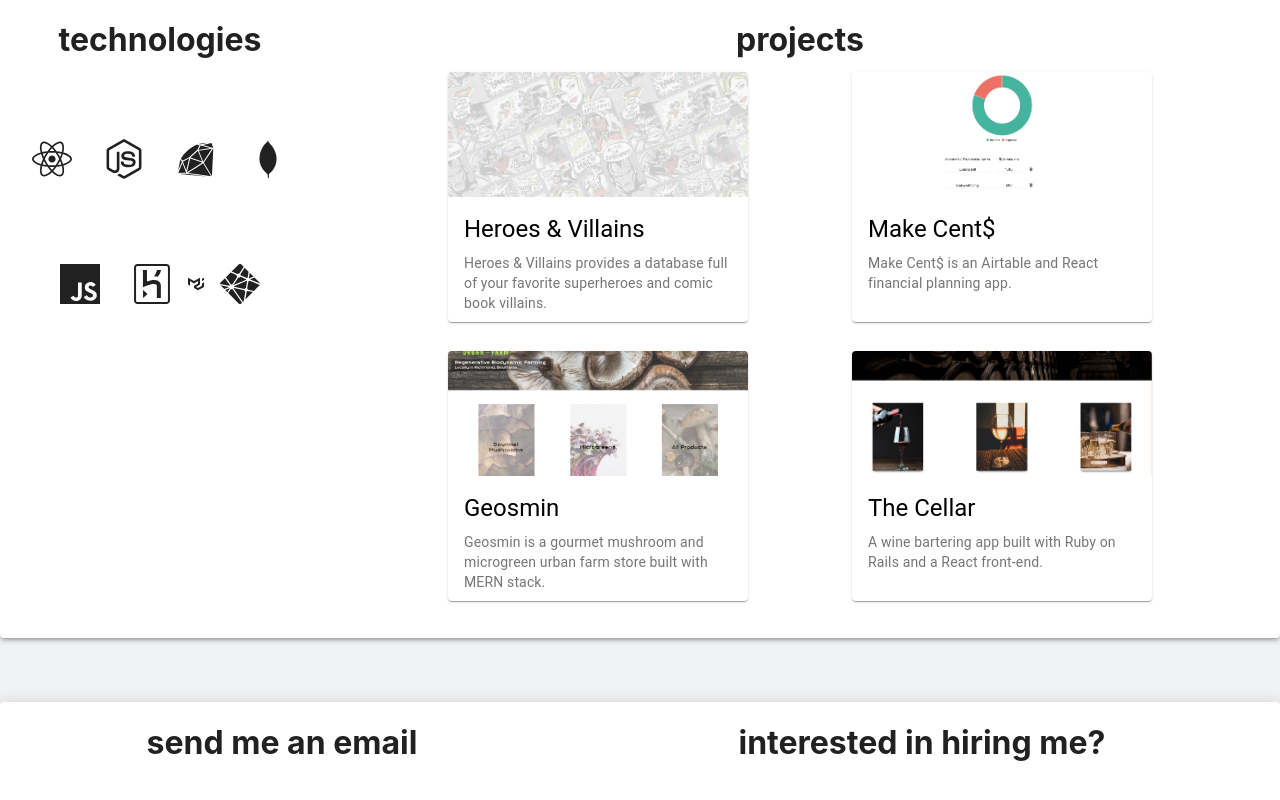
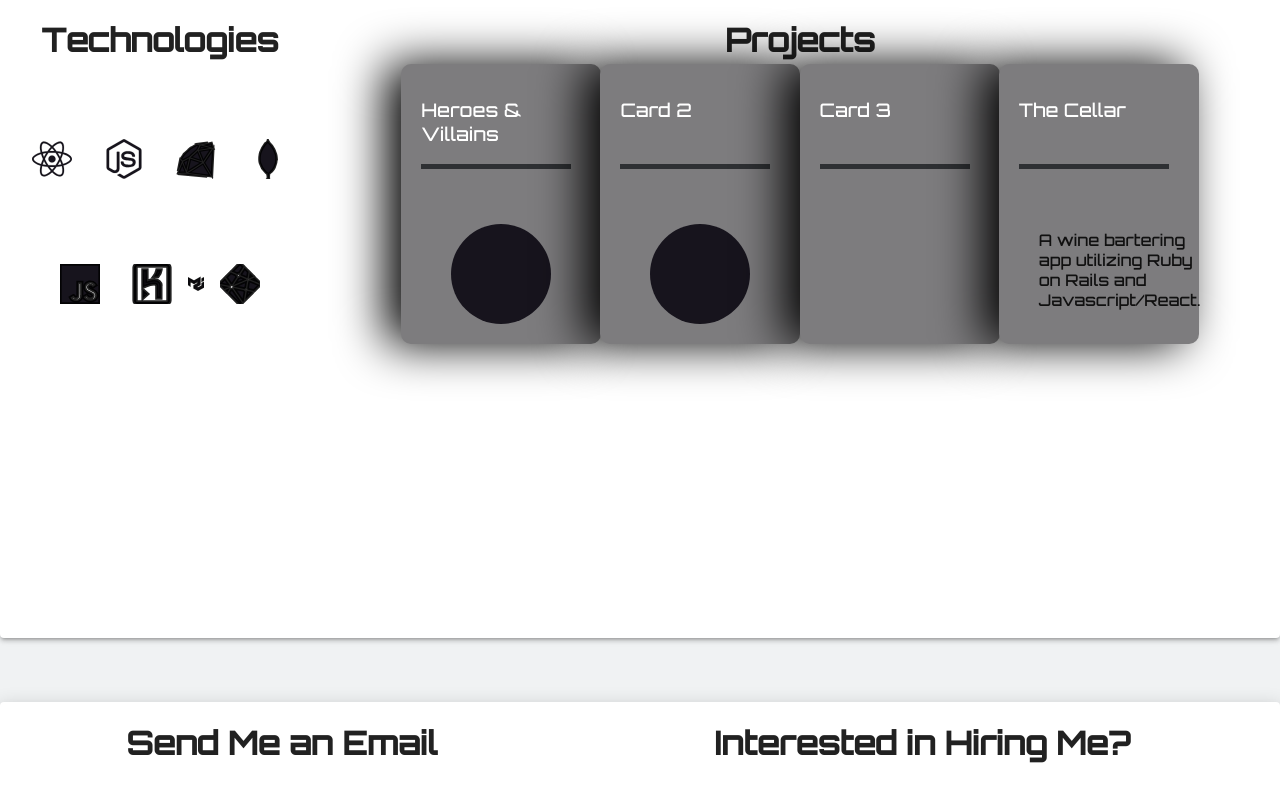
Before and after one commit to LLuth0r/portfolio, a React (Create React App) app: page / in a window 1280 px wide. Shown: the part 1140-1940 px from the top of the page. Built offline with nearby package versions, Linux system fonts and the light colour scheme.

Commit message:
Updated fonts and hero image

```diff
--- a/src/App.css
+++ b/src/App.css
@@ -4,6 +4,6 @@
 }
 
 body {
-  max-width: 1425px;
+  max-width: 1800px;
   margin: auto;
 }
--- a/src/components/Card1/Card1.css
+++ b/src/components/Card1/Card1.css
@@ -2,3 +2,101 @@ a {
     text-decoration: none;
     color: black;
 }
+
+.container {
+    position: absolute;
+    height: 300px;
+    width: 600px;
+    top: 60px;
+    left: calc(50% - 300px);
+    display: flex;
+  }
+
+  .card {
+    display: flex;
+    height: 280px;
+    width: 200px;
+    background-color: #7d7c7e;
+    border-radius: 10px;
+    box-shadow: -1rem 0 3rem #000;
+  /*   margin-left: -50px; */
+    transition: 0.4s ease-out;
+    position: relative;
+    left: 0px;
+  }
+
+  .card:not(:first-child) {
+      margin-left: -50px;
+  }
+
+  .card:hover {
+    transform: translateY(-20px);
+    transition: 0.4s ease-out;
+  }
+
+  .card:hover ~ .card {
+    position: relative;
+    left: 50px;
+    transition: 0.4s ease-out;
+  }
+
+  .title {
+    color: white;
+    font-weight: 300;
+    position: absolute;
+    left: 20px;
+    top: 15px;
+  }
+
+  .bar {
+    position: absolute;
+    top: 100px;
+    left: 20px;
+    height: 5px;
+    width: 150px;
+  }
+
+  .emptybar {
+    background-color: #2e3033;
+    width: 100%;
+    height: 100%;
+  }
+
+  .filledbar {
+    position: absolute;
+    top: 0px;
+    z-index: 3;
+    width: 0px;
+    height: 100%;
+    background: rgb(0,154,217);
+    background: linear-gradient(90deg, rgba(0,154,217,1) 0%, rgba(217,147,0,1) 65%, rgba(255,186,0,1) 100%);
+    transition: 0.6s ease-out;
+  }
+
+  .card:hover .filledbar {
+    width: 120px;
+    transition: 0.4s ease-out;
+  }
+
+  .circle {
+    position: absolute;
+    top: 150px;
+    left: calc(50% - 60px);
+  }
+
+  .stroke {
+    stroke: white;
+    stroke-dasharray: 360;
+    stroke-dashoffset: 360;
+    transition: 0.6s ease-out;
+  }
+
+  svg {
+    fill: #17141d;
+    stroke-width: 2px;
+  }
+
+  .card:hover .stroke {
+    stroke-dashoffset: 100;
+    transition: 0.6s ease-out;
+  }
--- a/src/components/Card1/Card1.jsx
+++ b/src/components/Card1/Card1.jsx
@@ -9,86 +9,100 @@ import P1 from "./P1.png";
 import "./Card1.css";
 import { createMuiTheme, ThemeProvider } from "@material-ui/core/styles";
 
-const useStyles = makeStyles({
-	card1: {
-		maxWidth: 300,
-		maxHeight: 250,
-		margin: ".5em .5em",
-	},
-	media1: {
-		height: 125,
-	},
-	"@media (max-width: 1000px)": {
-		card1: {
-			maxWidth: 200,
-			maxHeight: 200,
-		},
-		media1: {
-			height: 75,
-		},
-	},
-	'@media (max-width:825px)': {
-		card1: {
-			maxWidth: 200,
-			maxHeight: 200,
-		},
-		media1: {
-			height: 70,
-		},
-	}
-});
+// const useStyles = makeStyles({
+// 	card1: {
+// 		maxWidth: 300,
+// 		maxHeight: 250,
+// 		margin: ".5em .5em",
+// 	},
+// 	media1: {
+// 		height: 125,
+// 	},
+// 	"@media (max-width: 1000px)": {
+// 		card1: {
+// 			maxWidth: 200,
+// 			maxHeight: 200,
+// 		},
+// 		media1: {
+// 			height: 75,
+// 		},
+// 	},
+// 	"@media (max-width:825px)": {
+// 		card1: {
+// 			maxWidth: 200,
+// 			maxHeight: 200,
+// 		},
+// 		media1: {
+// 			height: 70,
+// 		},
+// 	},
+// });
 
-const theme1 = createMuiTheme();
+// const theme1 = createMuiTheme();
 
-theme1.typography.h5 = {
-	fontSize: "1.2rem",
-	"@media (max-width:900px)": {
-		fontSize: "1.25rem",
-	},
-	'@media (max-width:600px)': {
-		fontSize: '.75rem',
-	}
-};
+// theme1.typography.h5 = {
+// 	fontSize: "1.2rem",
+// 	"@media (max-width:900px)": {
+// 		fontSize: "1.25rem",
+// 	},
+// 	"@media (max-width:600px)": {
+// 		fontSize: ".75rem",
+// 	},
+// };
 
-theme1.typography.body2 = {
-	fontSize: ".85rem",
-	"@media (max-width:900px)": {
-		fontSize: ".75rem",
-	},
-	'@media (max-width:600px)': {
-		fontSize: '.6rem',
-	}
-};
+// theme1.typography.body2 = {
+// 	fontSize: ".85rem",
+// 	"@media (max-width:900px)": {
+// 		fontSize: ".75rem",
+// 	},
+// 	"@media (max-width:600px)": {
+// 		fontSize: ".6rem",
+// 	},
+// };
 
 export default function Card1() {
-	const classes = useStyles();
+	// const classes = useStyles();
 
 	return (
-		<Card className={classes.card1}>
-			<a
-				href="https://lluth0r.github.io/Heroes-and-Villains/"
-				target="_blank"
-				rel="noreferrer"
-			>
-				<CardActionArea>
-					<CardMedia
-						className={classes.media1}
-						image={P1}
-						title="Heroes & Villains"
-					/>
-					<CardContent>
-						<ThemeProvider theme={theme1}>
-							<Typography gutterBottom variant="h5" component="h2">
-								Heroes & Villains
-							</Typography>
-							<Typography variant="body2" color="textSecondary" component="p">
-								Heroes & Villains provides a database full of your favorite
-								superheroes and comic book villains.
-							</Typography>
-						</ThemeProvider>
-					</CardContent>
-				</CardActionArea>
-			</a>
-		</Card>
+		// <div class="container">
+			<div class="card">
+				<h3 class="title">Heroes & Villains</h3>
+				<div class="bar">
+					<div class="emptybar"></div>
+					<div class="filledbar"></div>
+				</div>
+				<div class="circle">
+					<svg version="1.1" xmlns="http://www.w3.org/2000/svg">
+						<circle class="stroke" cx="60" cy="60" r="50" />
+					</svg>
+				</div>
+			</div>
+		// </div>
+		// <Card className={classes.card1}>
+		// 	<a
+		// 		href="https://lluth0r.github.io/Heroes-and-Villains/"
+		// 		target="_blank"
+		// 		rel="noreferrer"
+		// 	>
+		// 		<CardActionArea>
+		// 			<CardMedia
+		// 				className={classes.media1}
+		// 				image={P1}
+		// 				title="Heroes & Villains"
+		// 			/>
+		// 			<CardContent>
+		// 				<ThemeProvider theme={theme1}>
+		// 					<Typography gutterBottom variant="h5" component="h2">
+		// 						Heroes & Villains
+		// 					</Typography>
+		// 					<Typography variant="body2" color="textSecondary" component="p">
+		// 						Heroes & Villains provides a database full of your favorite
+		// 						superheroes and comic book villains.
+		// 					</Typography>
+		// 				</ThemeProvider>
+		// 			</CardContent>
+		// 		</CardActionArea>
+		// 	</a>
+		// </Card>
 	);
 }
--- a/src/components/Card2/Card2.jsx
+++ b/src/components/Card2/Card2.jsx
@@ -9,81 +9,94 @@ import P2 from "./P2.png";
 import "../Card1/Card1.css";
 import { ThemeProvider, createMuiTheme } from "@material-ui/core/styles";
 
-const useStyles = makeStyles({
-	card2: {
-		maxWidth: 300,
-		maxHeight: 250,
-		margin: ".5em .5em",
-	},
-	media2: {
-		height: 125,
-	},
-	"@media (max-width: 1000px)": {
-		card2: {
-			maxWidth: 200,
-			maxHeight: 200,
-		},
-		media2: {
-			height: 75,
-		},
-	},
-	'@media (max-width:825px)': {
-		card2: {
-			maxWidth: 200,
-			maxHeight: 200,
-		},
-		media2: {
-			height: 70,
-		},
-	}
-});
+// const useStyles = makeStyles({
+// 	card2: {
+// 		maxWidth: 300,
+// 		maxHeight: 250,
+// 		margin: ".5em .5em",
+// 	},
+// 	media2: {
+// 		height: 125,
+// 	},
+// 	"@media (max-width: 1000px)": {
+// 		card2: {
+// 			maxWidth: 200,
+// 			maxHeight: 200,
+// 		},
+// 		media2: {
+// 			height: 75,
+// 		},
+// 	},
+// 	'@media (max-width:825px)': {
+// 		card2: {
+// 			maxWidth: 200,
+// 			maxHeight: 200,
+// 		},
+// 		media2: {
+// 			height: 70,
+// 		},
+// 	}
+// });
 
-const theme2 = createMuiTheme();
+// const theme2 = createMuiTheme();
 
-theme2.typography.h5 = {
-	fontSize: "1.2rem",
-	"@media (max-width:900px)": {
-		fontSize: "1.25rem",
-	},
-	'@media (max-width:600px)': {
-		fontSize: '.75rem',
-	}
-};
+// theme2.typography.h5 = {
+// 	fontSize: "1.2rem",
+// 	"@media (max-width:900px)": {
+// 		fontSize: "1.25rem",
+// 	},
+// 	'@media (max-width:600px)': {
+// 		fontSize: '.75rem',
+// 	}
+// };
 
-theme2.typography.body2 = {
-	fontSize: ".85rem",
-	"@media (max-width:900px)": {
-		fontSize: ".75rem",
-	},
-	'@media (max-width:600px)': {
-		fontSize: '.6rem',
-	}
-};
+// theme2.typography.body2 = {
+// 	fontSize: ".85rem",
+// 	"@media (max-width:900px)": {
+// 		fontSize: ".75rem",
+// 	},
+// 	'@media (max-width:600px)': {
+// 		fontSize: '.6rem',
+// 	}
+// };
 
 export default function Card2() {
-	const classes = useStyles();
+	// const classes = useStyles();
 
 	return (
-		<Card className={classes.card2}>
-			<a
-				href="https://vacation-funds.netlify.app"
-				target="_blank"
-				rel="noreferrer"
-			>
-				<CardActionArea>
-					<CardMedia className={classes.media2} image={P2} title="Make Cent$" />
-					<CardContent>
-						<ThemeProvider theme={theme2}>
-							<Typography gutterBottom variant="h5" component="h2">
-								Make Cent$
-							</Typography>
-							<Typography variant="body2" color="textSecondary" component="p">
-								Make Cent$ is an Airtable and React financial planning app.
-							</Typography>
-						</ThemeProvider>
-					</CardContent>
-				</CardActionArea>
-			</a>
-		</Card>
+		<div class="card">
+    <h3 class="title">Card 2</h3>
+    <div class="bar">
+      <div class="emptybar"></div>
+      <div class="filledbar"></div>
+    </div>
+    <div class="circle">
+      <svg version="1.1" xmlns="http://www.w3.org/2000/svg">
+      <circle class="stroke" cx="60" cy="60" r="50"/>
+    </svg>
+    </div>
+  </div>
+
+		// <Card className={classes.card2}>
+		// 	<a
+		// 		href="https://vacation-funds.netlify.app"
+		// 		target="_blank"
+		// 		rel="noreferrer"
+		// 	>
+		// 		<CardActionArea>
+		// 			<CardMedia className={classes.media2} image={P2} title="Make Cent$" />
+		// 			<CardContent>
+		// 				<ThemeProvider theme={theme2}>
+		// 					<Typography gutterBottom variant="h5" component="h2">
+		// 						Make Cent$
+		// 					</Typography>
+		// 					<Typography variant="body2" color="textSecondary" component="p">
+		// 						Make Cent$ is an Airtable and React financial planning app.
+		// 					</Typography>
+		// 				</ThemeProvider>
+		// 			</CardContent>
+		// 		</CardActionArea>
+		// 	</a>
+		// </Card>
 	);
 }
--- a/src/components/Card3/Card3.jsx
+++ b/src/components/Card3/Card3.jsx
@@ -9,79 +9,90 @@ import P3 from "./P3.png";
 import "../Card1/Card1.css";
 import { ThemeProvider, createMuiTheme } from '@material-ui/core/styles';
 
-const useStyles = makeStyles({
-	card3: {
-		maxWidth: 300,
-		maxHeight: 250,
-		margin: ".5em .5em",
-	},
-	media3: {
-		height: 125,
-	},
-	"@media (max-width: 1000px)": {
-		card3: {
-			maxWidth: 200,
-			maxHeight: 200,
-		},
-		media3: {
-			height: 75,
-		},
-	},
-	'@media (max-width:825px)': {
-		card3: {
-			maxWidth: 200,
-			maxHeight: 200,
-		},
-		media3: {
-			height: 70,
-		},
-	}
-});
+// const useStyles = makeStyles({
+// 	card3: {
+// 		maxWidth: 300,
+// 		maxHeight: 250,
+// 		margin: ".5em .5em",
+// 	},
+// 	media3: {
+// 		height: 125,
+// 	},
+// 	"@media (max-width: 1000px)": {
+// 		card3: {
+// 			maxWidth: 200,
+// 			maxHeight: 200,
+// 		},
+// 		media3: {
+// 			height: 75,
+// 		},
+// 	},
+// 	'@media (max-width:825px)': {
+// 		card3: {
+// 			maxWidth: 200,
+// 			maxHeight: 200,
+// 		},
+// 		media3: {
+// 			height: 70,
+// 		},
+// 	}
+// });
 
-const theme3 = createMuiTheme();
+// const theme3 = createMuiTheme();
 
-theme3.typography.h5 = {
-	fontSize: "1.2rem",
-	"@media (max-width:900px)": {
-		fontSize: "1.25rem",
-	},
-	'@media (max-width:600px)': {
-		fontSize: '.75rem',
-	}
-};
+// theme3.typography.h5 = {
+// 	fontSize: "1.2rem",
+// 	"@media (max-width:900px)": {
+// 		fontSize: "1.25rem",
+// 	},
+// 	'@media (max-width:600px)': {
+// 		fontSize: '.75rem',
+// 	}
+// };
 
-theme3.typography.body2 = {
-	fontSize: ".85rem",
-	"@media (max-width:900px)": {
-		fontSize: ".75rem",
-	},
-	'@media (max-width:600px)': {
-		fontSize: '.6rem',
-	}
-};
+// theme3.typography.body2 = {
+// 	fontSize: ".85rem",
+// 	"@media (max-width:900px)": {
+// 		fontSize: ".75rem",
+// 	},
+// 	'@media (max-width:600px)': {
+// 		fontSize: '.6rem',
+// 	}
+// };
 
 export default function Card3() {
-	const classes = useStyles();
+	// const classes = useStyles();
 
 
 	return (
-		<Card className={classes.card3}>
-			<a href="https://geosmin.netlify.app/" target="_blank" rel='noreferrer'>
-				<CardActionArea>
-					<CardMedia className={classes.media3} image={P3} title="Geosmin" />
-					<CardContent>
-						<ThemeProvider theme={theme3}>
-						<Typography gutterBottom variant="h5" component="h2">
-							Geosmin
-						</Typography>
-						<Typography variant="body2" color="textSecondary" component="p">
-							Geosmin is a gourmet mushroom and microgreen urban farm store
-							built with MERN stack.
-						</Typography>
-						</ThemeProvider>
-					</CardContent>
-				</CardActionArea>
-			</a>
-		</Card>
+		<div class="card">
+    <h3 class="title">Card 3</h3>
+    <div class="bar">
+      <div class="emptybar"></div>
+      <div class="filledbar"></div>
+    </div>
+    <div class="circle">
+
+    </div>
+  </div>
+
+		// <Card className={classes.card3}>
+		// 	<a href="https://geosmin.netlify.app/" target="_blank" rel='noreferrer'>
+		// 		<CardActionArea>
+		// 			<CardMedia className={classes.media3} image={P3} title="Geosmin" />
+		// 			<CardContent>
+		// 				<ThemeProvider theme={theme3}>
+		// 				<Typography gutterBottom variant="h5" component="h2">
+		// 					Geosmin
+		// 				</Typography>
+		// 				<Typography variant="body2" color="textSecondary" component="p">
+		// 					Geosmin is a gourmet mushroom and microgreen urban farm store
+		// 					built with MERN stack.
+		// 				</Typography>
+		// 				</ThemeProvider>
+		// 			</CardContent>
+		// 		</CardActionArea>
+		// 	</a>
+		// </Card>
 	);
 }
--- a/src/components/Card4/Card4.jsx
+++ b/src/components/Card4/Card4.jsx
@@ -9,72 +9,83 @@ import P4 from "./P4.png";
 import "../Card1/Card1.css";
 import { createMuiTheme, ThemeProvider } from "@material-ui/core/styles";
 
-const useStyles = makeStyles({
-	card4: {
-		maxWidth: 300,
-		maxHeight: 250,
-		margin: ".5em .5em",
-	},
-	media4: {
-		height: 125,
-	},
-	"@media (max-width: 1000px)": {
-		card4: {
-			maxWidth: 200,
-			maxHeight: 200,
-		},
-		media4: {
-			height: 75,
-		},
-	},
-	"@media (max-width:825px)": {
-		card4: {
-			maxWidth: 200,
-			maxHeight: 200,
-		},
-		media4: {
-			height: 70,
-		},
-	},
-});
+// const useStyles = makeStyles({
+// 	card4: {
+// 		maxWidth: 300,
+// 		maxHeight: 250,
+// 		margin: ".5em .5em",
+// 	},
+// 	media4: {
+// 		height: 125,
+// 	},
+// 	"@media (max-width: 1000px)": {
+// 		card4: {
+// 			maxWidth: 200,
+// 			maxHeight: 200,
+// 		},
+// 		media4: {
+// 			height: 75,
+// 		},
+// 	},
+// 	"@media (max-width:825px)": {
+// 		card4: {
+// 			maxWidth: 200,
+// 			maxHeight: 200,
+// 		},
+// 		media4: {
+// 			height: 70,
+// 		},
+// 	},
+// });
 
 export default function Card4() {
-	const classes = useStyles();
+	// const classes = useStyles();
 
-	const theme4 = createMuiTheme();
+	// const theme4 = createMuiTheme();
 
-	theme4.typography.h5 = {
-		fontSize: 18,
-		"@media (max-width:600px)": {
-			fontSize: 16,
-		},
-	};
+	// theme4.typography.h5 = {
+	// 	fontSize: 18,
+	// 	"@media (max-width:600px)": {
+	// 		fontSize: 16,
+	// 	},
+	// };
 
-	theme4.typography.body2 = {
-		fontSize: 12,
-		"@media (max-width:600px)": {
-			fontSize: 10,
-		},
-	};
+	// theme4.typography.body2 = {
+	// 	fontSize: 12,
+	// 	"@media (max-width:600px)": {
+	// 		fontSize: 10,
+	// 	},
+	// };
 
 	return (
-		<Card className={classes.card4}>
-			<a href="https://the-cellar.netlify.app" target="_blank" rel="noreferrer">
-				<CardActionArea>
-					<CardMedia className={classes.media4} image={P4} title="The Cellar" />
-					<CardContent>
-						<ThemeProvider theme={theme4}>
-							<Typography gutterBottom variant="h5" component="h2">
-								The Cellar
-							</Typography>
-							<Typography variant="body2" color="textSecondary" component="p">
-								A wine bartering app built with Ruby on Rails and a React
-								front-end.
-							</Typography>
-						</ThemeProvider>
-					</CardContent>
-				</CardActionArea>
-			</a>
-		</Card>
+		<div class="card">
+    <h3 class="title">The Cellar</h3>
+    <div class="bar">
+      <div class="emptybar"></div>
+      <div class="filledbar"></div>
+    </div>
+    <div class="circle">
+      <p>A wine bartering app utilizing Ruby on Rails and Javascript/React.</p>
+    </div>
+  </div>
+
+		// <Card className={classes.card4}>
+		// 	<a href="https://the-cellar.netlify.app" target="_blank" rel="noreferrer">
+		// 		<CardActionArea>
+		// 			<CardMedia className={classes.media4} image={P4} title="The Cellar" />
+		// 			<CardContent>
+		// 				<ThemeProvider theme={theme4}>
+		// 					<Typography gutterBottom variant="h5" component="h2">
+		// 						The Cellar
+		// 					</Typography>
+		// 					<Typography variant="body2" color="textSecondary" component="p">
+		// 						A wine bartering app built with Ruby on Rails and a React
+		// 						front-end.
+		// 					</Typography>
+		// 				</ThemeProvider>
+		// 			</CardContent>
+		// 		</CardActionArea>
+		// 	</a>
+		// </Card>
 	);
 }
--- a/src/components/Header/Header.css
+++ b/src/components/Header/Header.css
@@ -1,10 +1,11 @@
 @import url("https://fonts.googleapis.com/css2?family=Unica+One&display=swap");
+@import url('https://fonts.googleapis.com/css2?family=Anton&family=Orbitron:wght@500&display=swap');
 
 .navbar {
 	top: 0;
 	height: 75px;
 	width: 100%;
-	max-width: 1425px;
+	max-width: 1800px;
 	background-color: black;
 	display: grid;
 	grid-template-columns: 30% 70%;
@@ -15,7 +16,8 @@
 .logo {
 	height: 85px;
 	width: auto;
-	font-family: "Unica One", cursive;
+	/* font-family: "Unica One", cursive; */
+	font-family: 'Orbitron', sans-serif;
 	font-size: 55px;
 	display: flex;
 	justify-content: flex-start;
@@ -29,7 +31,7 @@
 }
 
 .logo a:hover {
-	color: grey;
+	color: #7eb8da;
 	cursor: pointer;
 }
 
@@ -40,6 +42,7 @@
 	align-items: center;
 	height: 85px;
 	width: 100%;
+	font-family: 'Orbitron', sans-serif;
 }
 
 .links a {
@@ -48,7 +51,7 @@
 }
 
 .links a:hover {
-	color: grey;
+	color: #7eb8da;
 	cursor: pointer;
 }
 
--- a/src/screens/Home/Home.css
+++ b/src/screens/Home/Home.css
@@ -1,5 +1,12 @@
+@import url('https://fonts.googleapis.com/css2?family=Anton&family=Orbitron:wght@500&display=swap');
+
 body {
 	background-color: #f0f2f3;
+	/* background-color: #4a4a4a; */
+}
+
+body h1, h3 {
+	font-family: 'Orbitron', sans-serif;
 }
 
 .home-paper {
@@ -13,20 +20,26 @@ body {
 .developer, .engineer {
 	align-self: center;
 	width: auto;
-	margin: 5em 6% 0 6%;
+	margin: -7em 6% 0 6%;
 	text-align: center;
 	z-index: 1;
 	color: white;
 }
 
+.developer h1, .engineer h1 {
+	font-family: 'Orbitron', sans-serif;
+}
+
 .developer p, .engineer p {
 	color: white;
 	height: 75px;
+	padding: 0 5em;
+	font-family: 'Orbitron', sans-serif;
 }
 
 .hero {
 	width: 100%;
-	max-width: 1425px;
+	max-width: 1800px;
 	height: 600px;
 	object-fit: cover;
 	position: absolute;
@@ -50,14 +63,19 @@ body {
 	margin: 0 20px;
 }
 
+.text h3 {
+	color: #7eb8da;
+}
+
 .text h3,
 p {
-	color: #565657;
+	font-family: 'Orbitron', sans-serif;
 }
 
 .text p {
-	font-size: 14px;
+	font-size: 13px;
 	line-height: 1.5em;
+	color: #565657;
 }
 
 .family {
--- a/src/screens/Home/Home.jsx
+++ b/src/screens/Home/Home.jsx
@@ -40,11 +40,11 @@ export default function Home() {
 						of product development & design experience.
 					</p>
 				</div>
-				<img className="hero" src={Hero1} alt="" />
+				<img className="hero" src={'https://lh3.googleusercontent.com/hpaN01dlgjn7ViUsAa70CSP-yKvw-VGIfyHga98w04BapQjNMC_kEHCoE3MIPuLO467o5y7uq0d1Ozcr5YttwqQglt0Q_9fv1snz8moOAfyj5bWzPsM2Vt1LoQahx0-i0NYUuVVxaYLjWKVBPbm-vaRffDlgCLStxlFND7PA2N-zWldbNYTQoIAVSTVyNZ7kSrrYbh2FnAlHwJ0gDRMbpUqsgGps3t7oRZ8QOujwKw-4avCGn-GAwqTY4UBaZxjwhnJBYmhoPsDSH05hAA-3rdI78FWlnQ_f3WhLHcjj1okohtgPnTkgFUUEFmvmxgMXqRIr--M4tOBe26RRWJdGfm8v9tG8ouIlLjBVO4Y2zc0ZEqhjoac5XzwDA_hVXqkez2bNtJ5h1Mvy59jdi7BSCq8tmmzVhWOLvQhwfesqC7jqNzHj5Ur0VfzZyooBYKjk90Gqt2OGuaDEICMHZMTAeXLRloCJ1HX4_A-6wegb-4stKi8jEc6r4gx-dJlyZ22-1NkedVQ_NYpnpZwomcQxYaX1FZSKNjXWqtoYuMkTr1D1aHbEmFDPEC4OkvTS1A_-dyKLi2eyVaHBSj0_VtNfEM-l82YQCWLbLBkz8HQBPqwUWEAEoA_Xgo9DV0xbbZpfhiWreZIO60Gv2QKZVLldEPdT20yT_2Sf78wcXTBn0_1WKM6_5Bdkl7CDUj4Eg98=w1162-h654-no?authuser=0'} alt="" />
 			</Paper>
 			<Paper className="about" elevation={3}>
 				<div className="text">
-					<h1>about me</h1>
+					<h1>About Me</h1>
 					<h3>Hi, my name is Mike Pakulak, aka Pak.  <br/>
                     I'm a Mechanical Engineer turned Software Developer.</h3>
 					<p>
@@ -67,7 +67,14 @@ export default function Home() {
 				</div>
 			</Paper>
 			<Paper className="tech" elevation={3}>
-				<h1 className="tech-title">technologies</h1>
+				<h1 className="project-title">Projects</h1>
+				<div className="projects">
+                        <Card1 />
+						<Card2 />
+						<Card3 />
+						<Card4 />
+				</div>
+				<h1 className="tech-title">Technologies</h1>
 				<div className="icons">
 					<IconContext.Provider
 						value={{ size: "2.5em", className: "tech-icons" }}
@@ -82,21 +89,14 @@ export default function Home() {
 						<SiNetlify />
 					</IconContext.Provider>
 				</div>
-				<h1 className="project-title">projects</h1>
-				<div className="projects">
-                        <Card1 />
-						<Card2 />
-						<Card3 />
-						<Card4 />
-				</div>
 			</Paper>
 			<Paper className="contact" elevation={10}>
 				<div className="contactform">
-					<h1>send me an email</h1>
+					<h1>Send Me an Email</h1>
 					<ContactForm />
 				</div>
 				<div className="collaborate">
-					<h1>interested in hiring me?</h1>
+					<h1>Interested in Hiring Me?</h1>
                     <ResumeCard />
 				</div>
 			</Paper>
```
